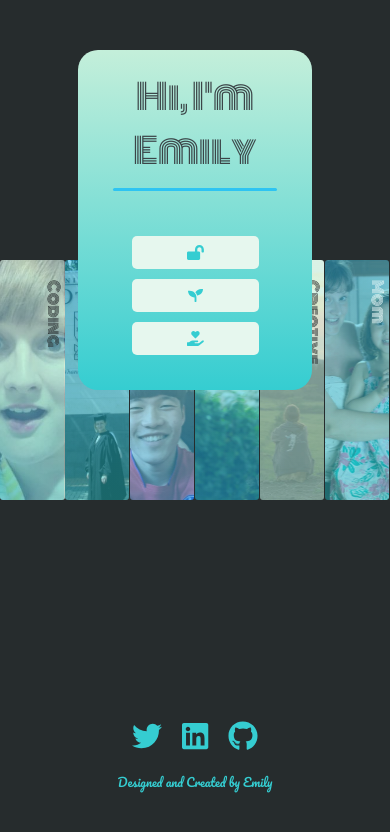
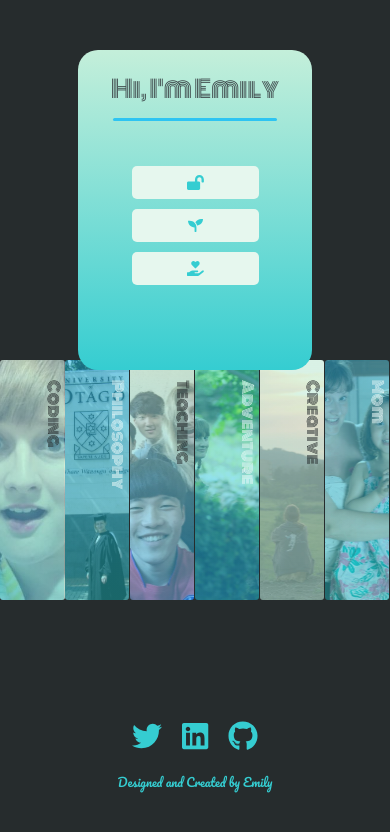
Before and after one commit to emilyjennings/emily-portfolio, a React (Create React App) app: page / in a window 390 px wide. Shown: the top 832 px of the page. Built offline with nearby package versions, Linux system fonts and the light colour scheme; a web font is replaced by a local one.

Commit message:
this is ready to ship, version 1 without skills page or blog link

```diff
--- a/src/App.css
+++ b/src/App.css
@@ -859,8 +859,9 @@ form {
 
   .navtitle {
     width: 200px;
-    font-size: 35px;
+    font-size: 1.5em;
     margin: 20px auto 10px auto;
+    overflow: hidden;
   }
 
   .navsubtitle {
@@ -884,7 +885,7 @@ form {
   }
 
   .navbar {
-    height: 320px;
+    height: 300px;
     margin-top: 50px;
     padding-bottom: 20px
   }
@@ -1077,7 +1078,12 @@ form {
   }
 
   .homecaptionlast {
-    font-size: 29px
+    font-size: 29px;
+    margin-top: 25px
+  }
+
+  .tiles {
+    margin-top: 100px
   }
 
   .tile {
@@ -1103,4 +1109,18 @@ form {
     font-size: 1em
   }
 
+  .desc {
+    width: auto
+  }
+
+  .link, .github, .goback {
+    width: 70%;
+    display: block;
+    margin: 10px auto;
+  }
+
+  .buttons {
+    margin-bottom: 10px
+  }
+
 }
--- a/src/components/About.js
+++ b/src/components/About.js
@@ -11,7 +11,7 @@ export default class About extends Component {
     $('.navtitle').text("About Emily")
     $('.navsubtitle, .navsubtitlestick').text("100% Authentic.")
     $('.navsubtitle, .navsubtitlestick').show()
-
+    $('.navlinks').show()
   }
 
 //cool scroll effect for the images
--- a/src/components/BottomLinks.js
+++ b/src/components/BottomLinks.js
@@ -14,14 +14,14 @@ export default class BottomLinks extends Component {
       <div className="bottom-wrapper">
         <div className="bottom">
           <div className="row-left">
-            <div className="bottom-link"><a href="https://drive.google.com/file/d/1NpJu_3fS0LiS4zt-FisdtYUKYA2cJ0rM/view?usp=sharing">My Resume</a></div>
+            <div className="bottom-link"><a href="https://drive.google.com/file/d/1NpJu_3fS0LiS4zt-FisdtYUKYA2cJ0rM/view?usp=sharing">Resume</a></div>
           </div>
           <div className="row-right">
-            <div className="bottom-link"><a href="">Thank you</a></div>
+            <div className="bottom-link"><a href="">Enjoy</a></div>
           </div>
           <div className="mobile-row">
-            <div className="bottom-link-left"><a href="https://drive.google.com/file/d/1NpJu_3fS0LiS4zt-FisdtYUKYA2cJ0rM/view?usp=sharing">My Resume</a></div>
-            <div className="bottom-link-right"><a href="">Thank you</a></div>
+            <div className="bottom-link-left"><a href="https://drive.google.com/file/d/1NpJu_3fS0LiS4zt-FisdtYUKYA2cJ0rM/view?usp=sharing">Resume</a></div>
+            <div className="bottom-link-right"><a href="">Enjoy</a></div>
           </div>
         </div>
       </div>
--- a/src/components/Contact.js
+++ b/src/components/Contact.js
@@ -20,6 +20,7 @@ export default class Contact extends Component {
     $('.navsubtitle, .navsubtitlestick').text("Hello out there")
     $('.navtitle').text("Contact Me")
     $('.navsubtitle, .navsubtitlestick').show()
+    $('.navlinks').show()
   }
 
   backgroundChange = () => {
--- a/src/components/Header.js
+++ b/src/components/Header.js
@@ -10,6 +10,10 @@ export default class Header extends Component {
   scrollFade = () => {
     $(window).scroll(function(){
       $(".navbar, hr").css("opacity", 1 - $(window).scrollTop() / 150);
+      if ($(window).scrollTop() > 400) {
+        $(".navbar, hr").css("display", "none");
+      } else if ($(window).scrollTop() < 400) {
+        $(".navbar, hr").css("display", "block");      }
     });
   }
 
--- a/src/components/Home.js
+++ b/src/components/Home.js
@@ -11,6 +11,7 @@ export default class Home extends Component {
     $('.navtitle').text("Hi, I'm Emily")
     $('.navsubtitle, a#e, a#a, a#g').hide()
     $('.navsubtitlestick').text("This is me")
+    $('.navlinks').show()
   }
 
   backgroundChange = () => {
--- a/src/components/Projects.js
+++ b/src/components/Projects.js
@@ -120,6 +120,7 @@ export default class Projects extends Component {
     $('.navtitle').text("Stuff I Made")
     $('.navsubtitle, .navsubtitlestick').text("Projects")
     $('.navsubtitle, .navsubtitlestick').show()
+    $('.navlinks').show()
   }
 
   handleClick = (index) => {
```
